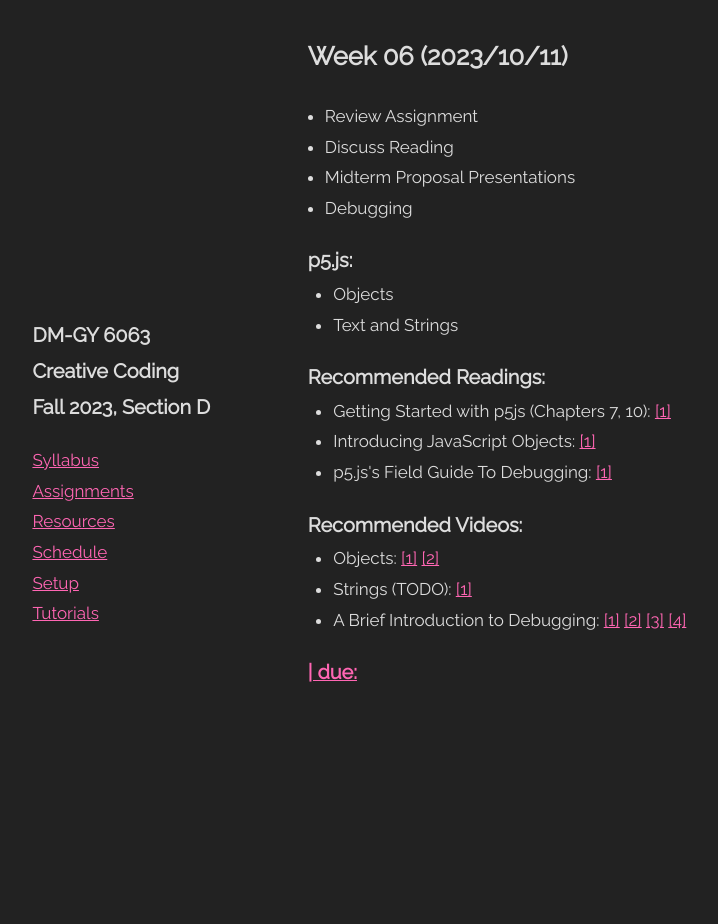
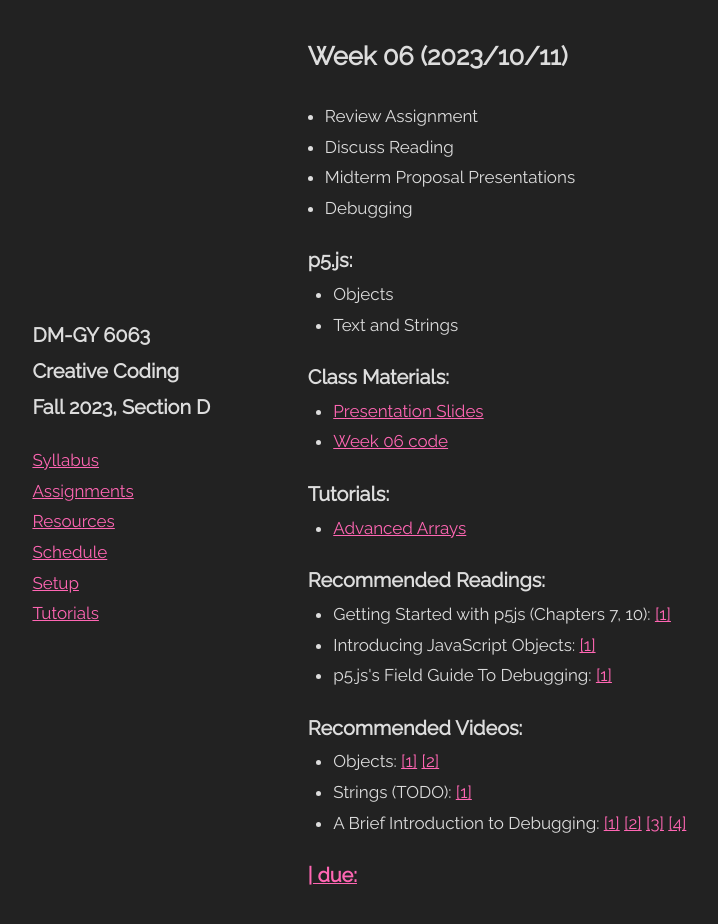
Before and after one commit to DM-GY-6063-2023F-D/DM-GY-6063-2023F-D, a Jekyll site: the page built from _pages/week/06.md, in a window 1280 px wide and 927 px high. Shown: the top 924 px of the window, without its empty margins (165-883 px from the left). Built offline with Jekyll 4.4.1, drawn with Linux system fonts in a browser that asks for light colours.

Commit message:
add tuts to wk6

```diff
--- a/_pages/week/06.md
+++ b/_pages/week/06.md
@@ -9,6 +9,14 @@ what:
 p5js:
   - Objects
   - Text and Strings
+class:
+  - title: Presentation Slides
+    url: ""
+  - title: Week 06 code
+    url: https://github.com/DM-GY-6063-2023F-D/week06
+tutorials:
+  - title: Advanced Arrays
+    url: /tutorial/arrays-1/
 readings:
   - title: Getting Started with p5js (Chapters 7, 10)
     urls:
```
